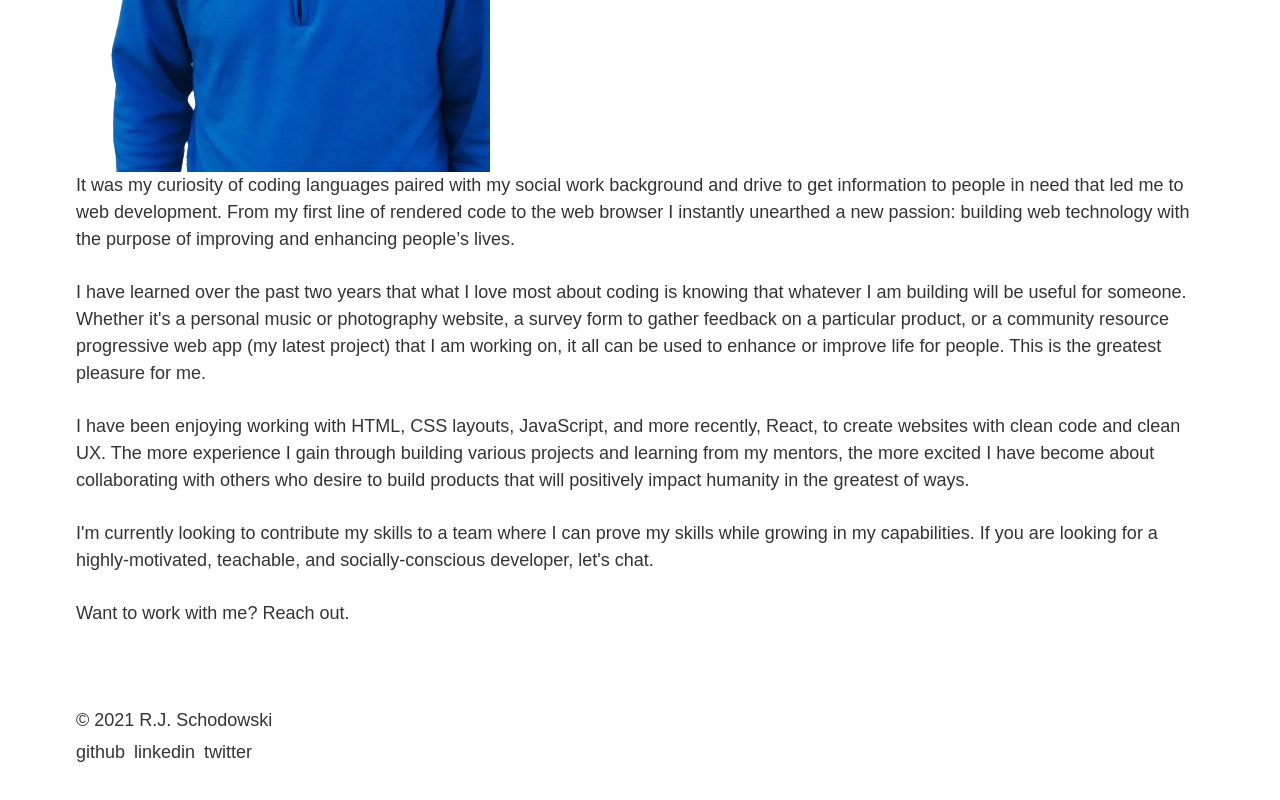
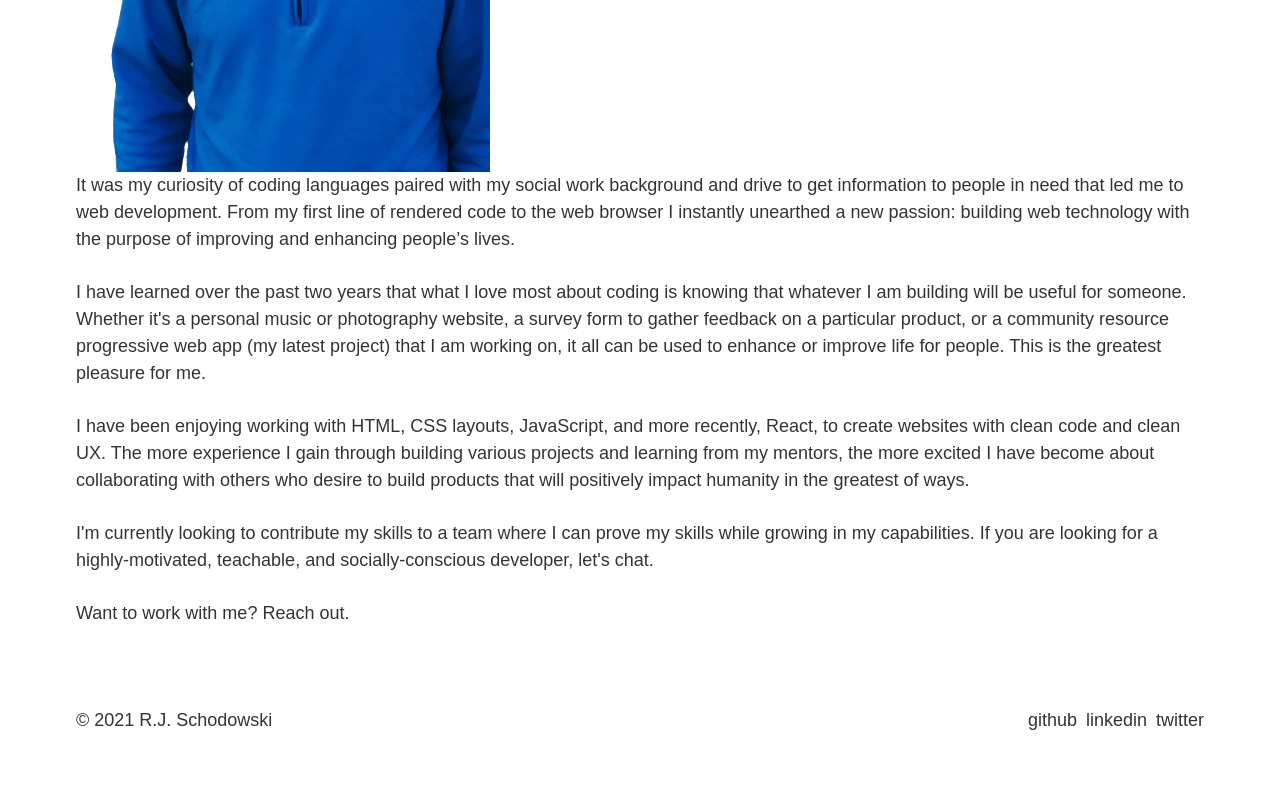
Before and after one commit to rjschodowski/my-portfolio, a Gatsby site: page /about in a window 1280 px wide. Shown: the part 887-1687 px from the top of the page. Built offline with nearby package versions, Linux system fonts and the light colour scheme; Gatsby itself is replaced by a stand-in of ours.

Commit message:
footer component layout revamped; footer.module.css unneeded and therefore deleted

```diff
--- a/src/components/footer.js
+++ b/src/components/footer.js
@@ -1,8 +1,5 @@
 import React from 'react'
 import { graphql, useStaticQuery } from 'gatsby'
-// import { footer } from './footer.module.css'
-// import { social } from './footer.module.css'
-// import { copyright } from './footer.module.css'
 
 const Footer = () => {
     const data = useStaticQuery(graphql`
@@ -16,7 +13,7 @@ const Footer = () => {
   `)
 
     return (
-        <nav className="mt-12">
+        <nav className="flex justify-between mt-12">
             <p className="mb-1">&#169; 2021 {data.site.siteMetadata.author}</p>
             <ul className="flex m-0 p-0">
                 <li><a href="https://github.com/rjschodowski" alt="R.J. Schodowski GitHub profile" target="_blank" rel="noreferrer">github</a></li>
```
Also changed, not shown: src/components/footer.module.css (deleted, +0 -28 lines).
